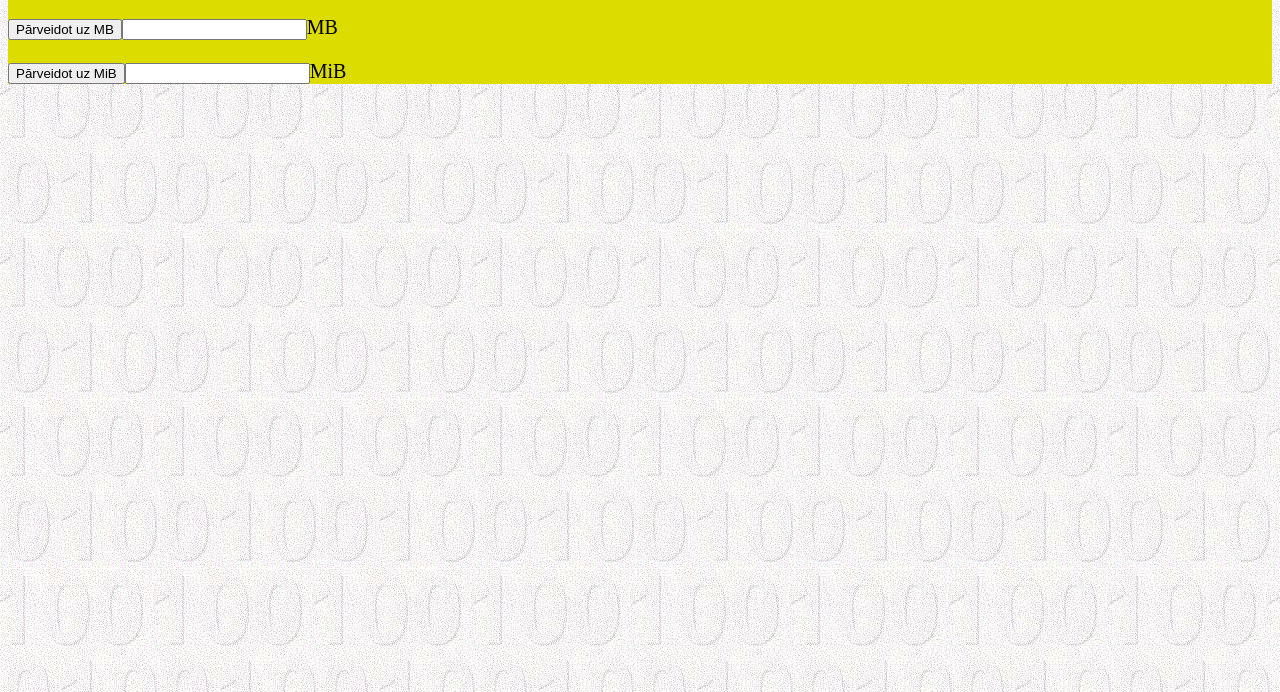
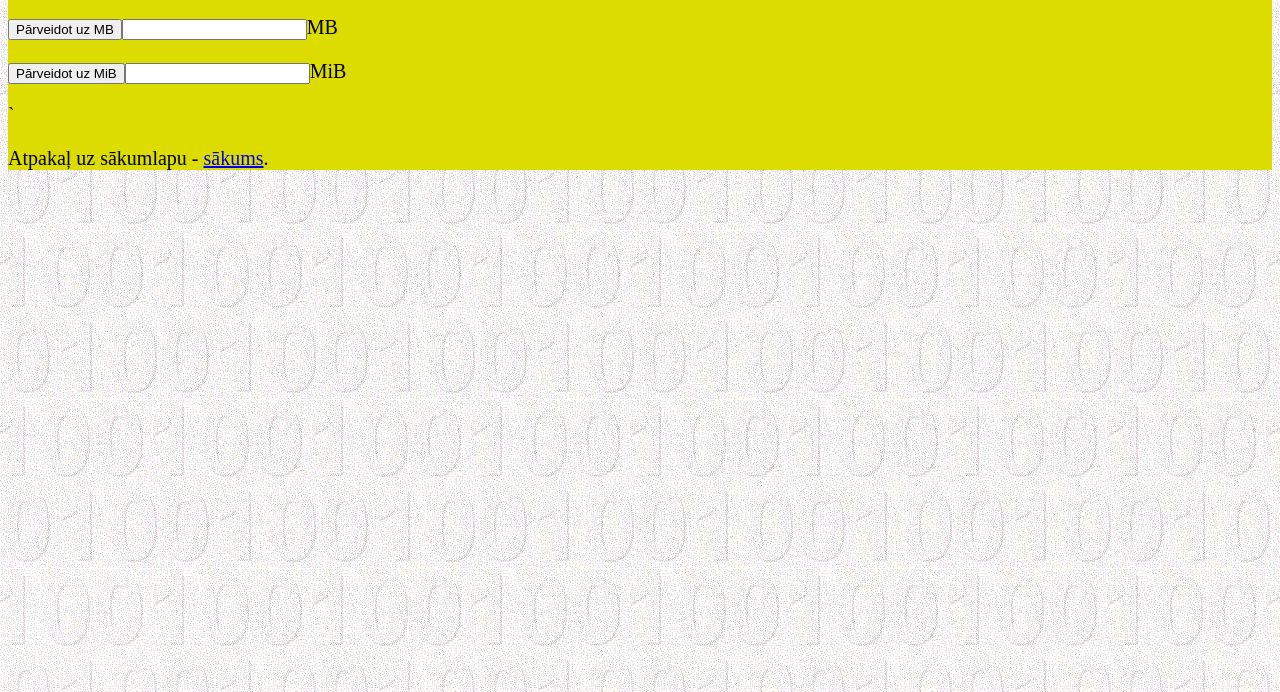
Before and after one commit to Tnatorca/Datorika, a plain HTML site: page mervienibas.html in a window 1280 px wide. Shown: the part 108-800 px from the top of the page. Drawn offline with Linux system fonts and the light colour scheme.

Commit message:
Update mervienibas.html
added readressing back to homepage

```diff
--- a/mervienibas.html
+++ b/mervienibas.html
@@ -18,6 +18,7 @@
         <p><input type="text" id="gb">GB=</p>
         <p><button type="button" onclick="convertToMB()">Pārveidot uz MB</button><input type="text" id="mb">MB</p>
         <p><button type="button" onclick="convertToMiB()">Pārveidot uz MiB</button><input type="text" id="mib">MiB</p>
+    `   <p>Atpakaļ uz sākumlapu - <a href="index.html">sākums</a>.</p>
     </form>
     <script>
         function convertToMB() {
```
